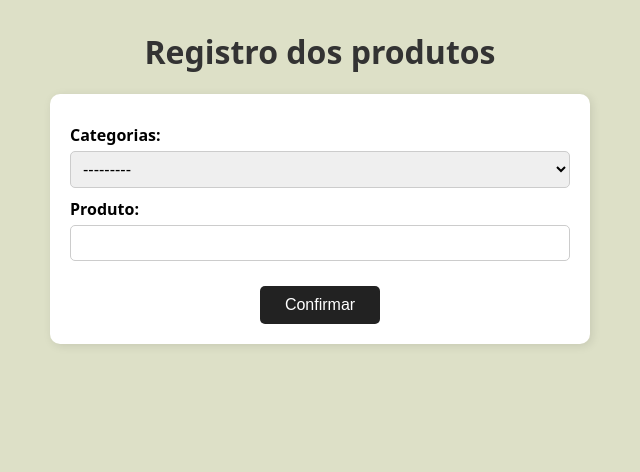
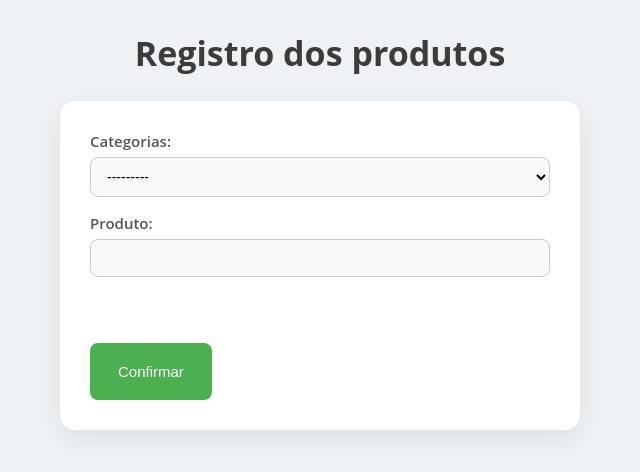
Before and after one commit to Gustagoal/senai_django, a Django app: page / in a window 1280 px wide. Shown: the top 472 px of the page, without its empty margins (320-960 px from the left). Run offline with Django 5.2, Linux system fonts and the light colour scheme.

Commit message:
changes css name

```diff
--- a/eletronicos/static/eletronicos/index2_style.css
+++ /dev/null
@@ -1,92 +0,0 @@
-
-body {
-    background-color: rgb(221, 224, 199);
-    text-align: center;
-    font-family: system-ui, -apple-system, BlinkMacSystemFont, 'Segoe UI',
-                 Roboto, Oxygen, Ubuntu, Cantarell, 'Open Sans', 'Helvetica Neue', sans-serif;
-    margin: 0;
-    padding: 0;
-}
-
-
-h1 {
-    margin-top: 30px;
-    color: #333;
-}
-
-
-form {
-    max-width: 500px;
-    margin: 20px auto;
-    background-color: white;
-    padding: 20px;
-    border-radius: 10px;
-    box-shadow: 2px 2px 10px rgba(0, 0, 0, 0.1);
-}
-
-form p {
-    text-align: left;
-    margin: 10px 0;
-}
-
-form label {
-    font-weight: bold;
-    display: block;
-    margin-bottom: 5px;
-}
-
-form input,
-form select {
-    width: 100%;
-    padding: 8px;
-    font-size: 16px;
-    box-sizing: border-box;
-    border: 1px solid #ccc;
-    border-radius: 5px;
-}
-
-
-button {
-    margin-top: 15px;
-    padding: 10px 25px;
-    font-size: 16px;
-    border: none;
-    border-radius: 5px;
-    background-color: #222;
-    color: white;
-    cursor: pointer;
-    transition: background-color 0.3s ease;
-}
-
-button:hover {
-    background-color: rgb(6, 198, 6);
-}
-
-
-a {
-    text-decoration: none;
-    color: #000;
-    font-weight: bold;
-    display: inline-block;
-    margin: 15px;
-    transition: color 0.3s ease;
-}
-
-a:hover {
-    color: rgb(6, 198, 6);
-}
-
-
-hr {
-    margin: 40px auto;
-    width: 60%;
-    border: 1px solid #ccc;
-}
-
-h2{
-    max-width: 150px;
-    background-color: white;
-    padding: 5px;
-    border-radius: 100px;
-    box-shadow: 2px 2px 10px rgba(0, 0, 0, 0.1);
-}
--- /dev/null
+++ b/eletronicos/static/eletronicos/index_style.css
@@ -0,0 +1,124 @@
+* {
+    box-sizing: border-box;
+    margin: 0;
+    padding: 0;
+}
+
+body {
+    background-color: #eef2f5;
+    font-family: 'Open Sans', 'Segoe UI', sans-serif;
+    color: #2d2d2d;
+    text-align: center;
+    padding: 30px 15px;
+}
+
+h1 {
+    font-size: 34px;
+    font-weight: 700;
+    color: #3c3c3c;
+    margin-bottom: 25px;
+}
+
+h2 {
+    display: inline-block;
+    background-color: #ffffff;
+    padding: 10px 25px;
+    font-size: 20px;
+    border-radius: 30px;
+    box-shadow: 0 3px 10px rgba(0, 0, 0, 0.05);
+    margin: 25px 0;
+    color: #4e4e4e;
+}
+
+form {
+    background-color: #ffffff;
+    max-width: 520px;
+    margin: 0 auto;
+    padding: 30px;
+    border-radius: 15px;
+    box-shadow: 0 8px 25px rgba(0, 0, 0, 0.08);
+    text-align: left;
+}
+
+form p {
+    margin-bottom: 16px;
+    font-size: 15px;
+}
+
+form label {
+    display: block;
+    font-weight: 600;
+    margin-bottom: 6px;
+    color: #555;
+}
+
+form input,
+form select {
+    width: 100%;
+    padding: 10px 12px;
+    font-size: 14px;
+    border: 1px solid #ccc;
+    border-radius: 8px;
+    background-color: #f9f9f9;
+    transition: border 0.3s ease, background-color 0.2s ease;
+}
+
+form input:focus,
+form select:focus {
+    border-color: #4caf50;
+    background-color: #fff;
+    outline: none;
+}
+
+button {
+    margin-top: 50px;
+    padding: 20px 28px;
+    font-size: 15px;
+    border: none;
+    border-radius: 8px;
+    background-color: #4caf50;
+    color: #fff;
+    cursor:pointer;
+    transition: background-color 0.3s ease, box-shadow 0.2s ease;
+}
+
+button:hover {
+    background-color: #0fed0f;
+    box-shadow: 0 4px 12px rgba(0, 0, 0, 0.1);
+}
+
+a {
+    display: inline-block;
+    margin-top: 25px;
+    font-weight: 600;
+    color: #0edb0e;
+    text-decoration: none;
+    transition: color 0.3s ease;
+}
+
+a:hover {
+    color: #0aba18;
+}
+
+hr {
+    margin: 50px auto;
+    width: 75%;
+    border: none;
+    border-top: 1px solid #ccc;
+}
+
+@media (max-width: 600px) {
+    form {
+        padding: 20px;
+    }
+
+    h1 {
+        font-size: 28px;
+    }
+
+    h2 {
+        font-size: 18px;
+        padding: 8px 18px;
+    }
+
+}
--- a/eletronicos/templates/eletronicos/index.html
+++ b/eletronicos/templates/eletronicos/index.html
@@ -4,7 +4,7 @@
 <head>
   <meta charset="UTF-8">
   <meta name="viewport" content="width=device-width, initial-scale=1.0">
-  <link rel="stylesheet" href="{% static 'eletronicos/index2_style.css' %}">
+  <link rel="stylesheet" href="{% static 'eletronicos/index_style.css' %}">
   <title>Cadastro de Eletrônicos</title>
 </head>
 <body>
--- a/eletronicos/templates/eletronicos/usuarios.html
+++ b/eletronicos/templates/eletronicos/usuarios.html
@@ -4,7 +4,7 @@
 <head>
     <meta charset="UTF-8">
     <meta name="viewport" content="width=device-width, initial-scale=1.0">
-    <link rel="stylesheet" href="{% static 'eletronicos\usuarios2_style.css'%}">
+    <link rel="stylesheet" href="{% static 'eletronicos\usuarios_style.css'%}">
     <title>Pedidos realizados</title>
 </head>
 <body>
@@ -39,7 +39,7 @@
       <td>
                  <a href="{% url 'remover_usuario' usuario.id %}"
                    onclick="return confirm('Tem certeza que deseja remover este usuário?');">
-                   <button style="background-color: red; color: white; border: none; padding: 5px 10px; border-radius: 5px;">
+                   <button style="background-color: red; color: white; border: none; padding: 5px 10px; border-radius: 5px;cursor:pointer">
                        Remover
                    </button>
                 </a>
```
Also changed, not shown: eletronicos/static/eletronicos/usuarios_style.css (renamed from eletronicos/static/eletronicos/usuarios2_style.css).
